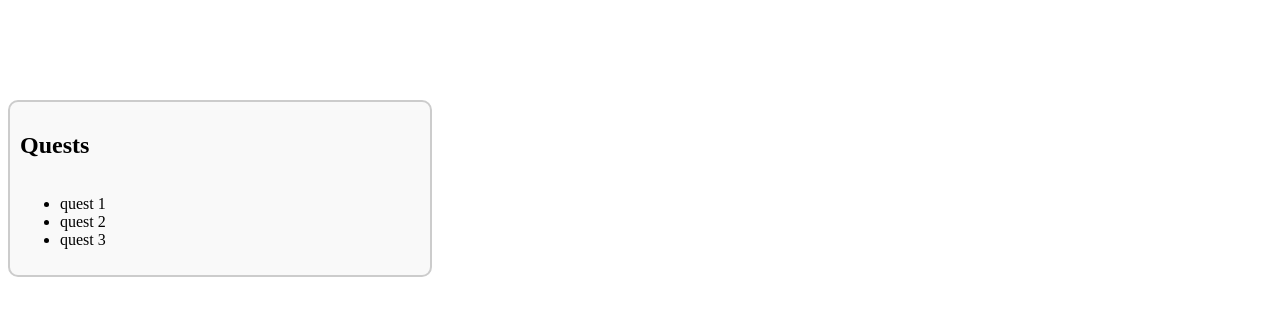
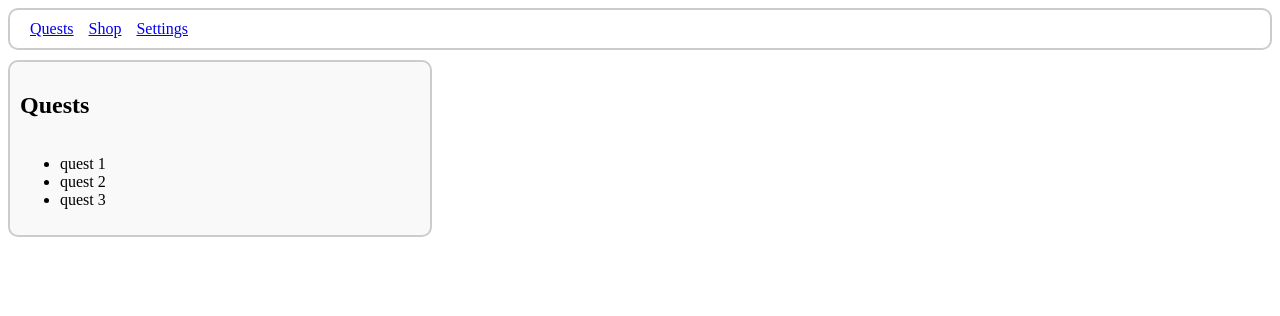
Before and after one commit to 4aechek44/HackDev, a React (Vite) app in the folder my-react-app/: page / in a window 1280 px wide. Shown: the top 316 px of the page. Built offline with nearby package versions, Linux system fonts and the light colour scheme.

Commit message:
add navbar

```diff
--- a/my-react-app/src/App.jsx
+++ b/my-react-app/src/App.jsx
@@ -1,9 +1,13 @@
+import Navbar from "./components/navbar";
 import Quests from "./components/quests";
 import './App.css';
 
 function App() {
   return (
-    <Quests />
+    <div>
+      <Navbar />
+      <Quests />
+    </div>
   );
 }
 
--- a/my-react-app/src/components/navbar.css
+++ b/my-react-app/src/components/navbar.css
@@ -0,0 +1,13 @@
+.navbar{
+    display: flex;
+    justify-content: space-between;
+    align-items: center;
+    padding: 10px 20px;
+    border: 2px solid #ccc;
+    border-radius: 10px;
+}
+
+.links {
+    display: flex;
+    gap: 15px;
+}
--- a/my-react-app/src/components/navbar.jsx
+++ b/my-react-app/src/components/navbar.jsx
@@ -0,0 +1,15 @@
+import './navbar.css';
+
+function Navbar() {
+  return (
+    <nav className="navbar">
+      <div className="links">
+        <a href="/">Quests </a>
+        <a href="/about">Shop </a>
+        <a href="/contact">Settings </a>
+      </div>
+    </nav>
+  );
+}
+
+export default Navbar;
--- a/my-react-app/src/components/quests.css
+++ b/my-react-app/src/components/quests.css
@@ -6,5 +6,5 @@
   border-radius: 10px;
   background-color: #f9f9f9;
   max-width: 400px;
-  margin-top: 100px;
+  margin-top: 10px;
 }
```
